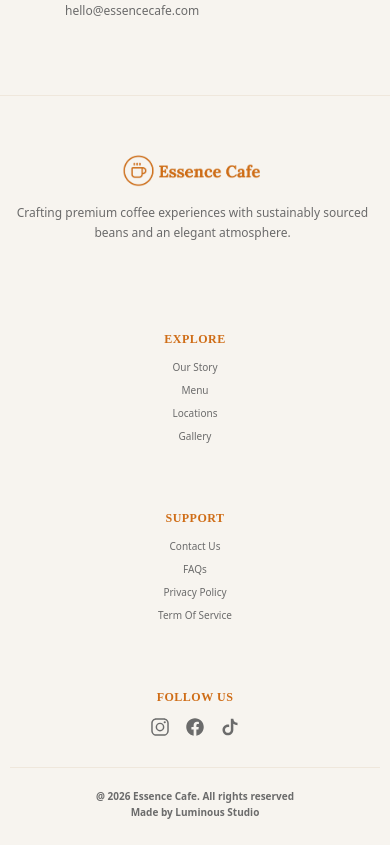
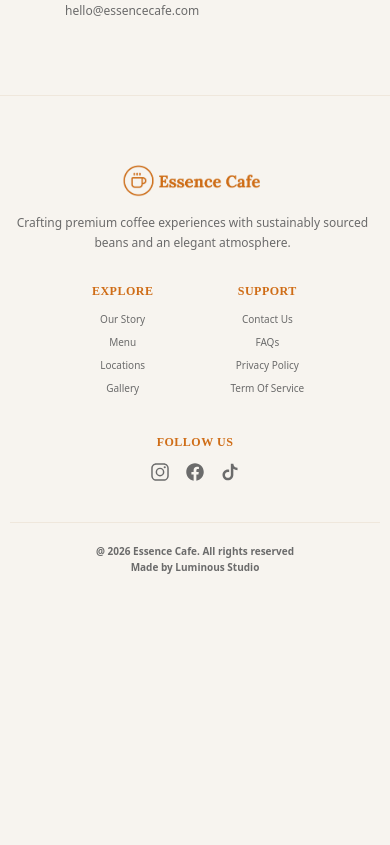
Before and after one commit to widyawulan19/essence-cafe, a React (Create React App) app: page / in a window 390 px wide. Shown: the part 5452-6297 px from the top of the page. After the commit the page ends 6052 px from the top, so only its background shows below. Built offline with nearby package versions, Linux system fonts and the light colour scheme.

Commit message:
fixed responsive mobile

```diff
--- a/src/pages/Landing/FooterSection.jsx
+++ b/src/pages/Landing/FooterSection.jsx
@@ -25,8 +25,8 @@ const FooterSection=()=> {
                 </p>
             </div>
 
-
-            <div className="footer2" data-aos='fade-up' data-aos-delay='200'>
+            <div className="footer2-box" data-aos='fade-up' data-aos-delay='200'>
+                <div className="footer2" >
                     <h5>EXPLORE</h5>
                     <div className="menu">
                         <p>Our Story</p>
@@ -36,7 +36,7 @@ const FooterSection=()=> {
                     </div>
                 </div>
 
-            <div className="footer2" data-aos='fade-up' data-aos-delay='200'>
+                <div className="footer2">
                     <h5>SUPPORT</h5>
                     <div className="menu">
                         <p>Contact Us</p>
@@ -45,8 +45,9 @@ const FooterSection=()=> {
                         <p>Term Of Service</p>
                     </div>
                 </div>
+            </div>
 
-            <div className="footer3" data-aos='fade-up' data-aos-delay='200'>
+            <div className="footer3" data-aos='fade-up'>
                 <h5>FOLLOW US</h5>
                 <div className="footer-icon">
                     <IoLogoInstagram/>
--- a/src/styles/LandingPage.css
+++ b/src/styles/LandingPage.css
@@ -1156,7 +1156,7 @@ FOOTER
     padding: 40px 0;
 
     display: grid;
-    grid-template-columns: 2fr 1fr 1fr 1fr;
+    grid-template-columns: 2fr 1.5fr 1fr;
     gap: 40px;
 
     border-bottom: 1px solid var(--bg-section);
@@ -1193,6 +1193,14 @@ FOOTER
     margin: 0px;
     padding: 0px;
     font-family: system-ui, -apple-system, BlinkMacSystemFont, 'Segoe UI', Roboto, Oxygen, Ubuntu, Cantarell, 'Open Sans', 'Helvetica Neue', sans-serif;
+}
+
+.footer2-box {
+    /* border: 1px solid red; */
+    display: flex;
+    /* align-items: center; */
+    justify-content: space-between;
+    gap: 30px;
 }
 
 .footer2 h5,
@@ -1487,6 +1495,10 @@ MEDIA QUERY (BREAK POINT)
         width: 95%;
     }
 
+    .operating-container .oc-left {
+        padding-left: 40px;
+    }
+
 }
 
 /* Mobile Large */
@@ -1589,6 +1601,11 @@ MEDIA QUERY (BREAK POINT)
     .footer-container .footer-menu {
         width: 95%;
         padding-bottom: 30px;
+        display: flex;
+        flex-direction: column;
+        align-items: center;
+        justify-content: center;
+
     }
 
     .menu p {
@@ -1601,9 +1618,15 @@ MEDIA QUERY (BREAK POINT)
     }
 
     .footer1 p {
-        width: 200px;
+        text-align: center;
+        width: 100%;
         font-size: 10px;
     }
+
+    .footer2-box {
+        width: 50%;
+    }
+
 
     .footer2 h5,
     .footer3 h5 {
@@ -1659,6 +1682,11 @@ MEDIA QUERY (BREAK POINT)
     /* =======================
     OPERATING HOUR
     ======================= */
+    .operating-container .oc-left {
+        padding: 10px 30px;
+        padding-left: 70px;
+    }
+
     .oc-right {
         display: none;
     }
@@ -1772,8 +1800,13 @@ MEDIA QUERY (BREAK POINT)
     .footer1,
     .footer2,
     .footer3 {
-        height: 20vh;
-        width: 100%;
+        padding: 10px 0px;
+        width: 100%;
+    }
+
+    .footer2-box {
+        width: 70%;
+        height: fit-content;
     }
 
     .footer2 .menu {
```
Lines whose indentation alone changed are shown as unchanged.
